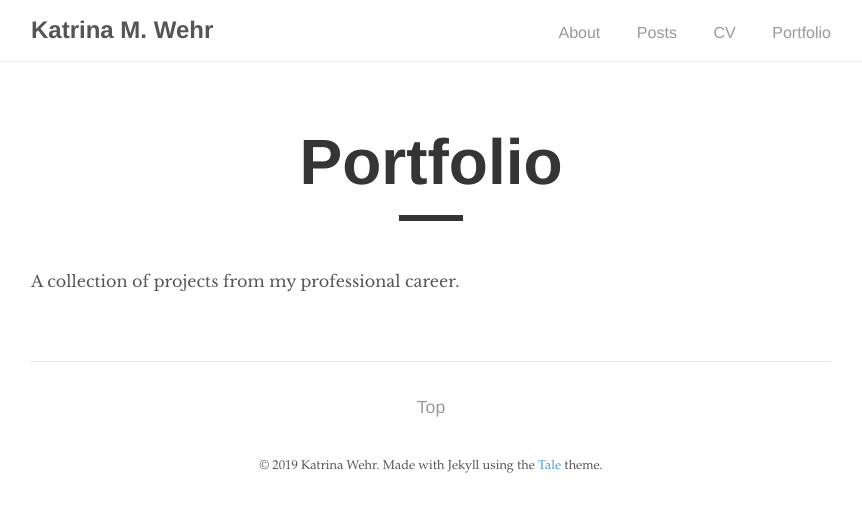
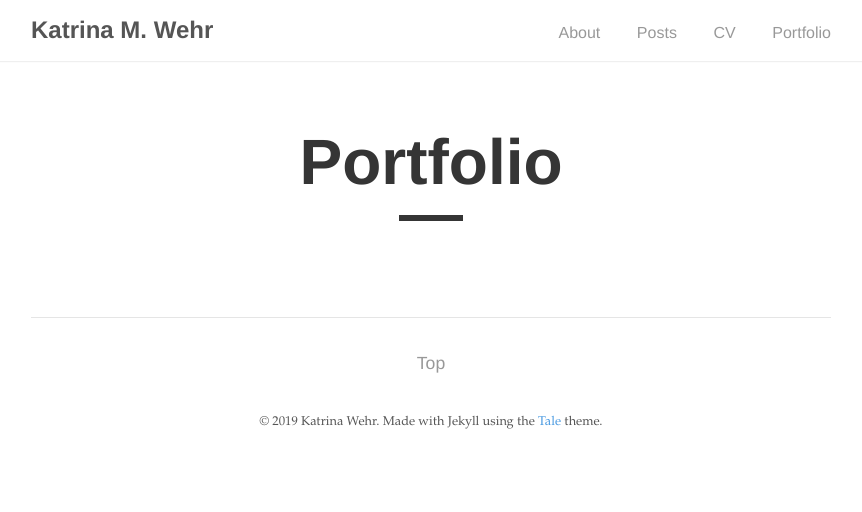
Before and after one commit to kat-wehr/mysite, a Jekyll site: the page built from portfolio.md, in a window 1280 px wide. Shown: the top 512 px of the page, without its empty margins (209-1071 px from the left). Built offline with Jekyll 4.4.1, drawn with Linux system fonts in a browser that asks for light colours; nearby versions of some CDN libraries.

Commit message:
Update portfolio.html

```diff
--- a/_layouts/portfolio.html
+++ b/_layouts/portfolio.html
@@ -5,8 +5,6 @@ layout: default
 <div class="post">
 <h1 class="post-title">{{ page.title }}</h1>
   <div class="post-line"></div>
-
-  <p>A collection of projects from my professional career.</p>
 
   {% for portfolios in site.portfolio %}
 
```
